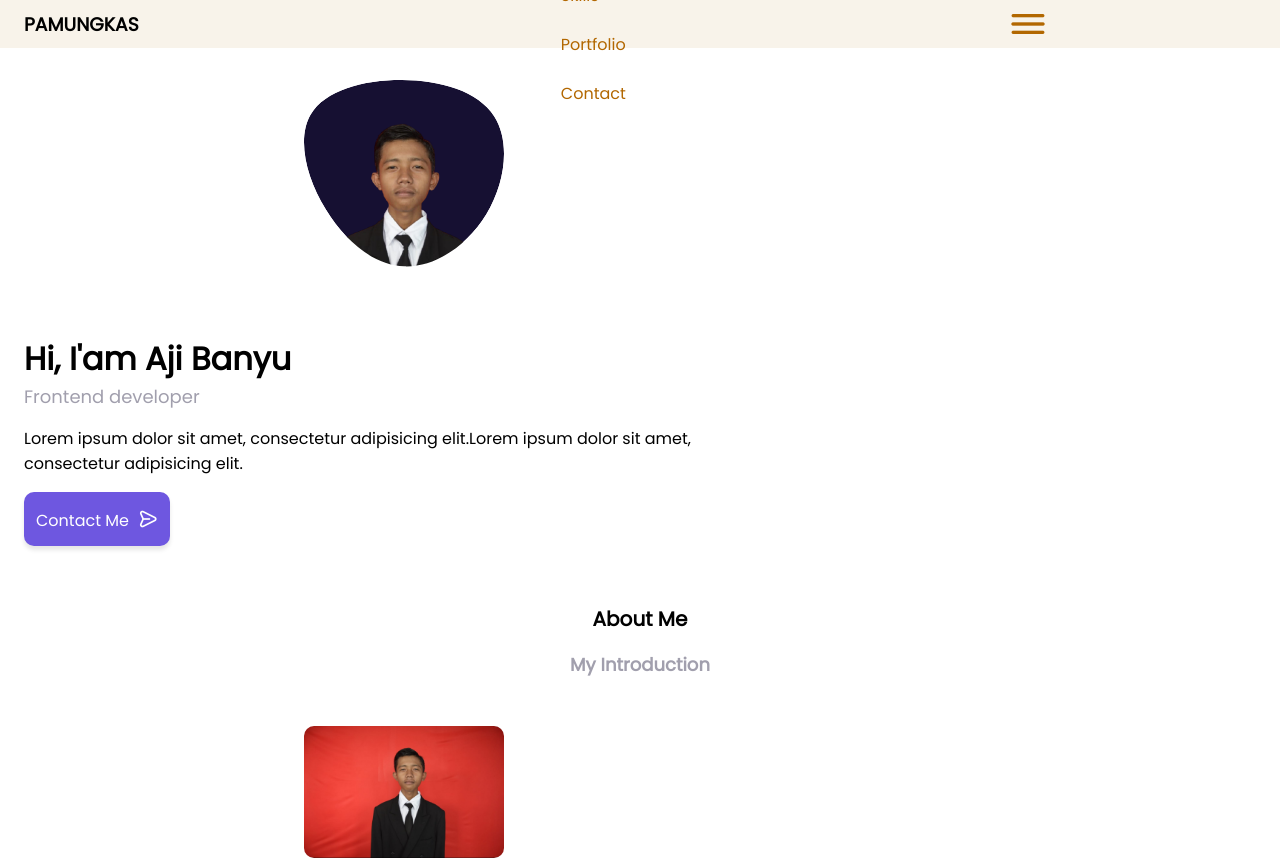
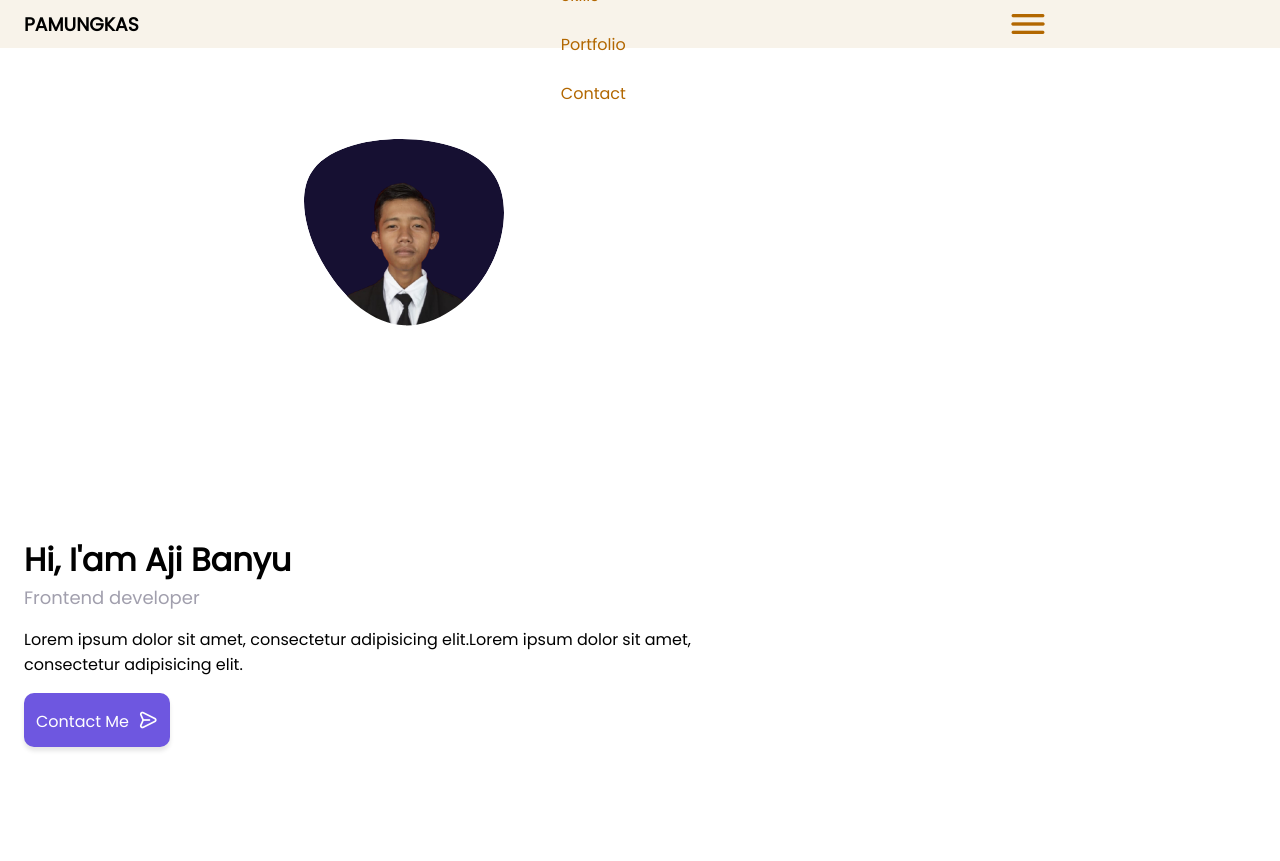
Before and after one commit to AjiBanyu/AjiBanyu, a plain HTML site: page index.html in a window 1280 px wide. Shown: the top 861 px of the page. Drawn offline with nearby package versions, Linux system fonts and the light colour scheme.

Commit message:
pembaruan

```diff
--- a/css/style.css
+++ b/css/style.css
@@ -125,12 +125,13 @@ ul {
 
 /* ============ HOME ========== */
 .home__container {
-  gap: 1rem;
+  height: 100vh;
+  padding: 20px 0;
 }
 
 .home__content {
   grid-template-columns: 1fr;
-  padding-top: 2rem;
+  /* padding-top: 2rem; */
   align-items: center;
 }
 
@@ -148,7 +149,7 @@ ul {
 }
 
 .home__data {
-  grid-column: 1/2;
+  /* grid-column: 1/2; */
   padding: 10px 0;
 }
 
```
